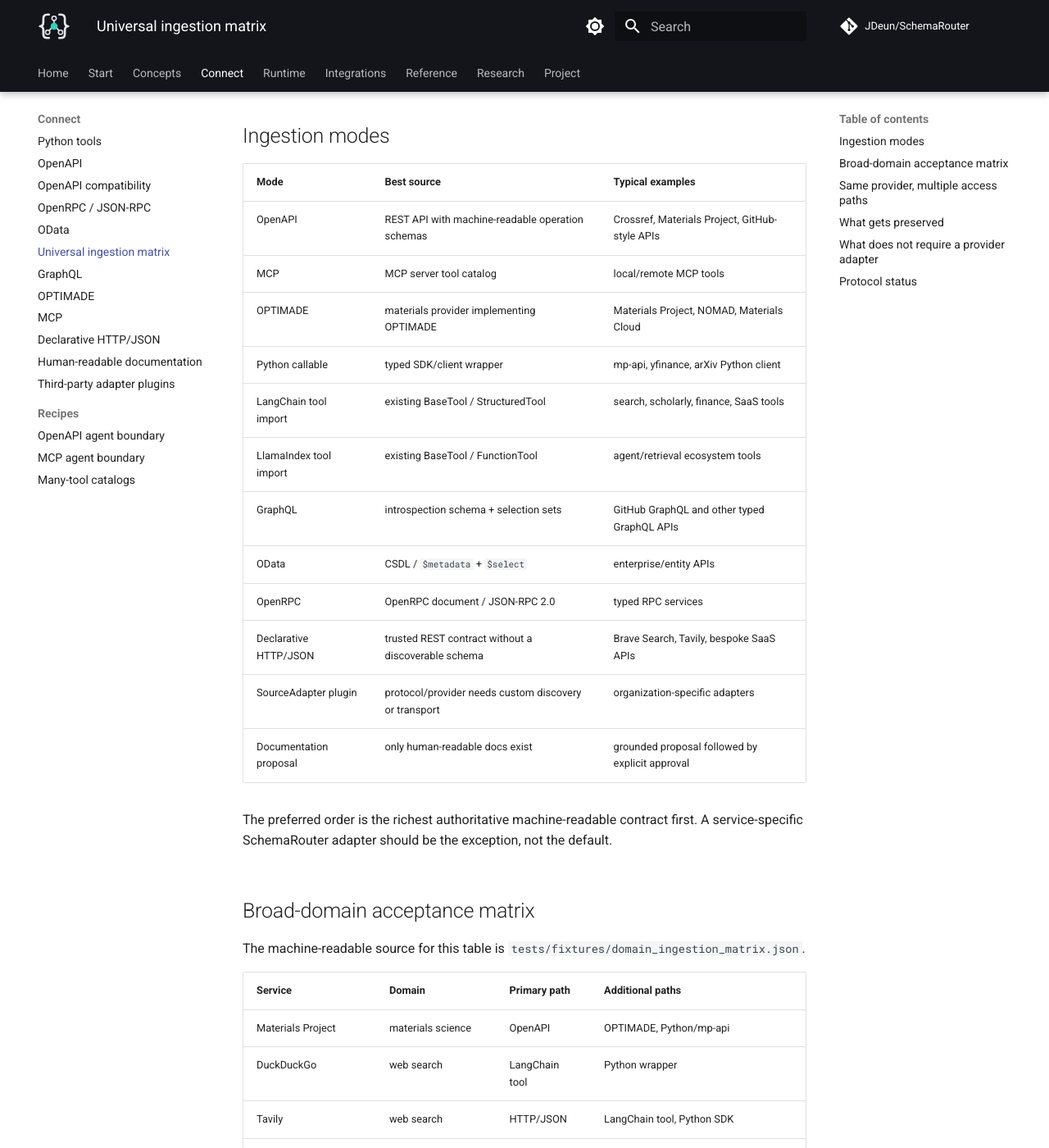
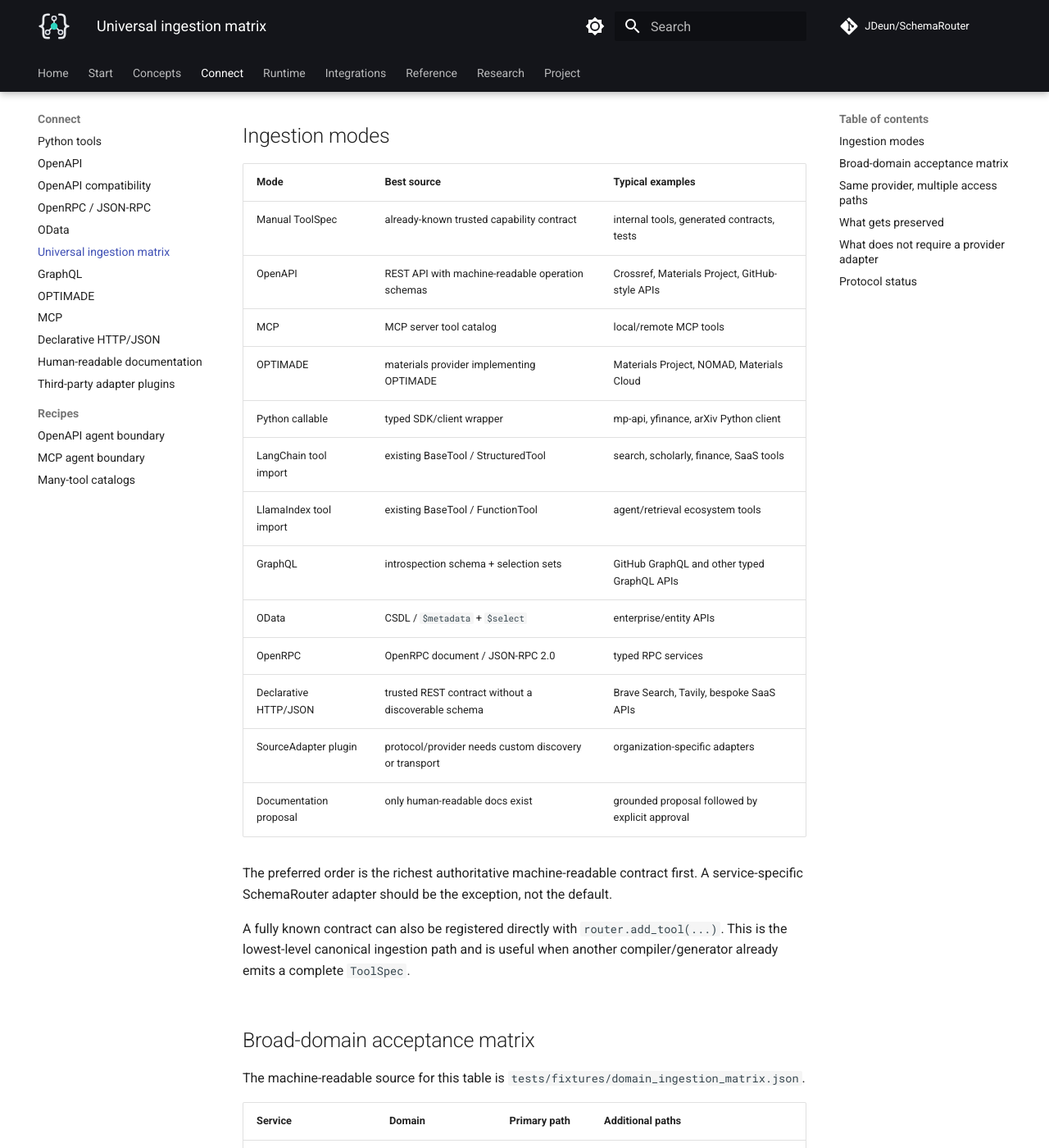
Before and after one commit to JDeun/SchemaRouter, an MkDocs documentation site: the page built from docs/guides/universal-ingestion.md, in a window 1280 px wide and 1400 px high, scrolled down 382 px. Shown: the whole window at 82% size. Built offline with MkDocs 1.6.1 and Material for MkDocs 9.7.7, drawn with Linux system fonts in a browser that asks for light colours; comment, search, counter and statistics services are not loaded.

Commit message:
docs: include direct canonical ToolSpec registration

```diff
--- a/docs/guides/universal-ingestion.md
+++ b/docs/guides/universal-ingestion.md
@@ -17,6 +17,7 @@
 
 | Mode | Best source | Typical examples |
 | --- | --- | --- |
+| Manual ToolSpec | already-known trusted capability contract | internal tools, generated contracts, tests |
 | OpenAPI | REST API with machine-readable operation schemas | Crossref, Materials Project, GitHub-style APIs |
 | MCP | MCP server tool catalog | local/remote MCP tools |
 | OPTIMADE | materials provider implementing OPTIMADE | Materials Project, NOMAD, Materials Cloud |
@@ -32,6 +33,10 @@
 
 The preferred order is the richest authoritative machine-readable contract first. A service-specific
 SchemaRouter adapter should be the exception, not the default.
+
+A fully known contract can also be registered directly with `router.add_tool(...)`. This is the
+lowest-level canonical ingestion path and is useful when another compiler/generator already emits
+a complete `ToolSpec`.
 
 ## Broad-domain acceptance matrix
 
```
